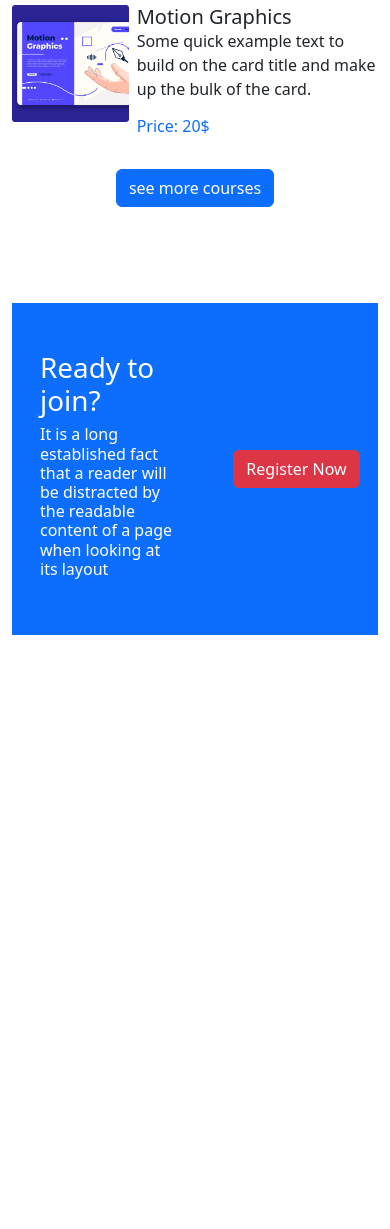
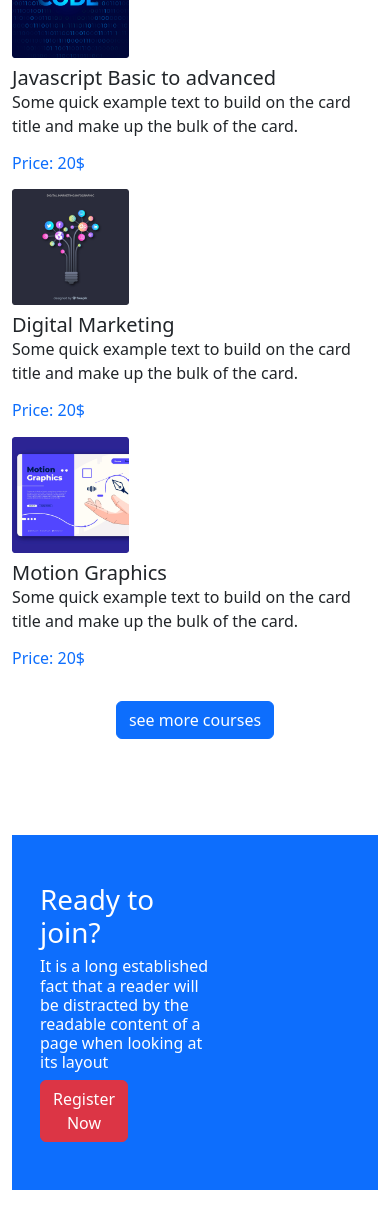
Before and after one commit to Huzaifa707262/Digital-Learning, a plain HTML site: page index.html in a window 390 px wide. Shown: the part 1273-2502 px from the top of the page. Before the commit the page ends 1956 px from the top, so only its background shows below. Drawn offline with Linux system fonts and the light colour scheme.

Commit message:
add register section commit

```diff
--- a/index.html
+++ b/index.html
@@ -111,12 +111,12 @@
         </div>
         <section>
             <div class="row">
-                <div class="col-lg-6 col-md-12 ">
+                <div class="col-lg-6 ">
                     <div class="row g-2">
                         <div class="col-4 ">
                             <img class="img-fluid" src="./images/course/course-1.png" alt="">
                         </div>
-                        <div class="col-8">
+                        <div class="col-lg-8 col-md-8">
                             <h5 class="card-title">Fundamental Of UI/UX Design</h5>
                             <p class="card-text">Some quick example text to build on the card title
                                 and make up the bulk of the card.</p>
@@ -125,7 +125,7 @@
                         <div class="col-4">
                             <img class="img-fluid" src="./images/course/course-3.png" alt="">
                         </div>
-                        <div class="col-8">
+                        <div class="col-lg-8 col-md-8">
                             <h5 class="card-title">Fullstack Web Development</h5>
                             <p class="card-text">Some quick example text to build on the card title
                                 and make up the bulk of the card.</p>
@@ -134,7 +134,7 @@
                         <div class="col-4">
                             <img class="img-fluid" src="./images/course/course-5.png" alt="">
                         </div>
-                        <div class="col-8">
+                        <div class="col-lg-8 col-md-8">
                             <h5 class="card-title">Photography Basic Rules</h5>
                             <p class="card-text">Some quick example text to build on the card title
                                 and make up the bulk of the card.</p>
@@ -142,12 +142,12 @@
                         </div>
                     </div>
                 </div>
-                <div class="col-lg-6 col-md-12">
+                <div class="col-lg-6">
                     <div class="row g-2">
                         <div class="col-4">
                             <img class="img-fluid" src="./images/course/course-2.png" alt="">
                         </div>
-                        <div class="col-8">
+                        <div class="col-lg-8 col-md-8">
                             <h5 class="card-title">Javascript Basic to advanced</h5>
                             <p class="card-text">Some quick example text to build on the card title
                                 and make up the bulk of the card.</p>
@@ -156,7 +156,7 @@
                         <div class="col-4">
                             <img class="img-fluid" src="./images/course/course-4.png" alt="">
                         </div>
-                        <div class="col-8">
+                        <div class="col-lg-8 col-md-8">
                             <h5 class="card-title">Digital Marketing</h5>
                             <p class="card-text">Some quick example text to build on the card title
                                 and make up the bulk of the card.</p>
@@ -165,7 +165,7 @@
                         <div class="col-4">
                             <img class="img-fluid" src="./images/course/course-6.png" alt="">
                         </div>
-                        <div class="col-8">
+                        <div class="col-lg-8 col-md-8">
                             <h5 class="card-title">Motion Graphics</h5>
                             <p class="card-text">Some quick example text to build on the card title
                                 and make up the bulk of the card.</p>
@@ -180,17 +180,19 @@
         </section>
         <!-- Register section ---------- -->
         <section class="container bg-primary my-5 py-5 d-flex align-items-center ">
+            <div class="row">
+                <div class=" ">
                     <div class="text-white ms-3 w-50">
                         <h1>Ready to join?</h1>
                         <h6>It is a long established fact that a reader will be distracted by the
                             readable content of a page when looking at its layout</h6>
-            </div>
-            <div class="w-50 text-center ms-5">
+                        <div class="w-50 text-center d-flex">
                             <a class="btn btn-danger text-white " href="form.html" role="button">Register Now</a>
                         </div>
-
+                    </div>
+                </div>
         </section>
-
+        <!-- Register section end---------- -->
     </main>
 
     <script src="bootstrap/bootstrap.min.js"></script>
```
Lines whose indentation alone changed are shown as unchanged.
